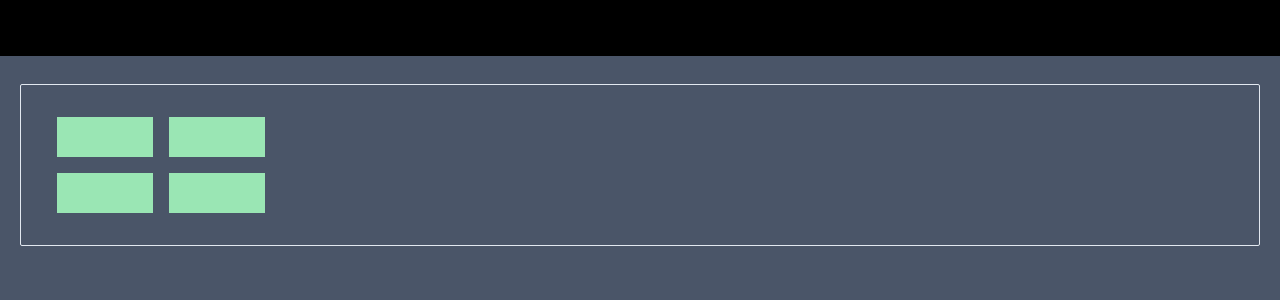
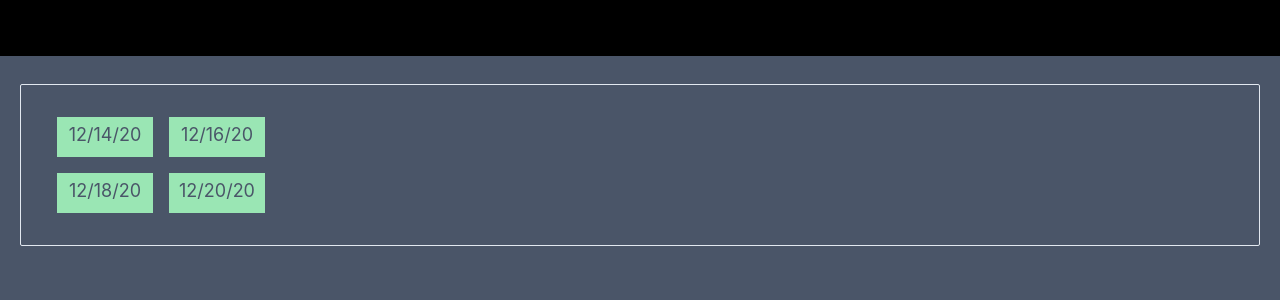
Before and after one commit to tpooch21/spaced-rep, a React (Create React App) app in the folder client/: page / in a window 1280 px wide. Shown: the top 300 px of the page. Built offline with nearby package versions, Linux system fonts and the light colour scheme.

Commit message:
Reformat dummy data to hold dates in a nested array

```diff
--- a/client/src/components/ProblemGroup/ProblemGroup.js
+++ b/client/src/components/ProblemGroup/ProblemGroup.js
@@ -1,17 +1,17 @@
-import { Flex, Box } from "@chakra-ui/react";
+import { Flex, Box, Text } from "@chakra-ui/react";
 
 const ProblemGroup = ({ problem }) => {
   const { name, dates } = problem;
-  const datesFormatted = Object.keys(dates).map((date) => ({
-    [date]: dates[date],
-  }));
 
   return (
     <Flex h={12} spacing={6} m={2} align="center">
-      {datesFormatted.map(({ date }) => {
+      {dates.map(([date, status]) => {
+        console.log(typeof date, date);
         return (
-          <Box h={10} w={24} m={2} bg="green.200">
-            {date}
+          <Box h={10} w={24} m={2} bg="green.200" key={date} align="center">
+            <Text color="gray.600" fontSize="lg" lineHeight="taller">
+              {date}
+            </Text>
           </Box>
         );
       })}
--- a/client/src/containers/ProblemsContainer/ProblemsContainer.js
+++ b/client/src/containers/ProblemsContainer/ProblemsContainer.js
@@ -12,17 +12,17 @@ import { Box } from "@chakra-ui/react";
 const dummy = [
   {
     name: "Two Sum",
-    dates: {
-      "12/12/20": false,
-      "12/14/20": true,
-    },
+    dates: [
+      ["12/14/20", false],
+      ["12/16/20", true],
+    ],
   },
   {
     name: "Rotate Image",
-    dates: {
-      "12/16/20": false,
-      "12/18/20": true,
-    },
+    dates: [
+      ["12/18/20", false],
+      ["12/20/20", true],
+    ],
   },
 ];
 
```
Also changed, not shown: 1 other file (tests, documents, lock files or other folders).
